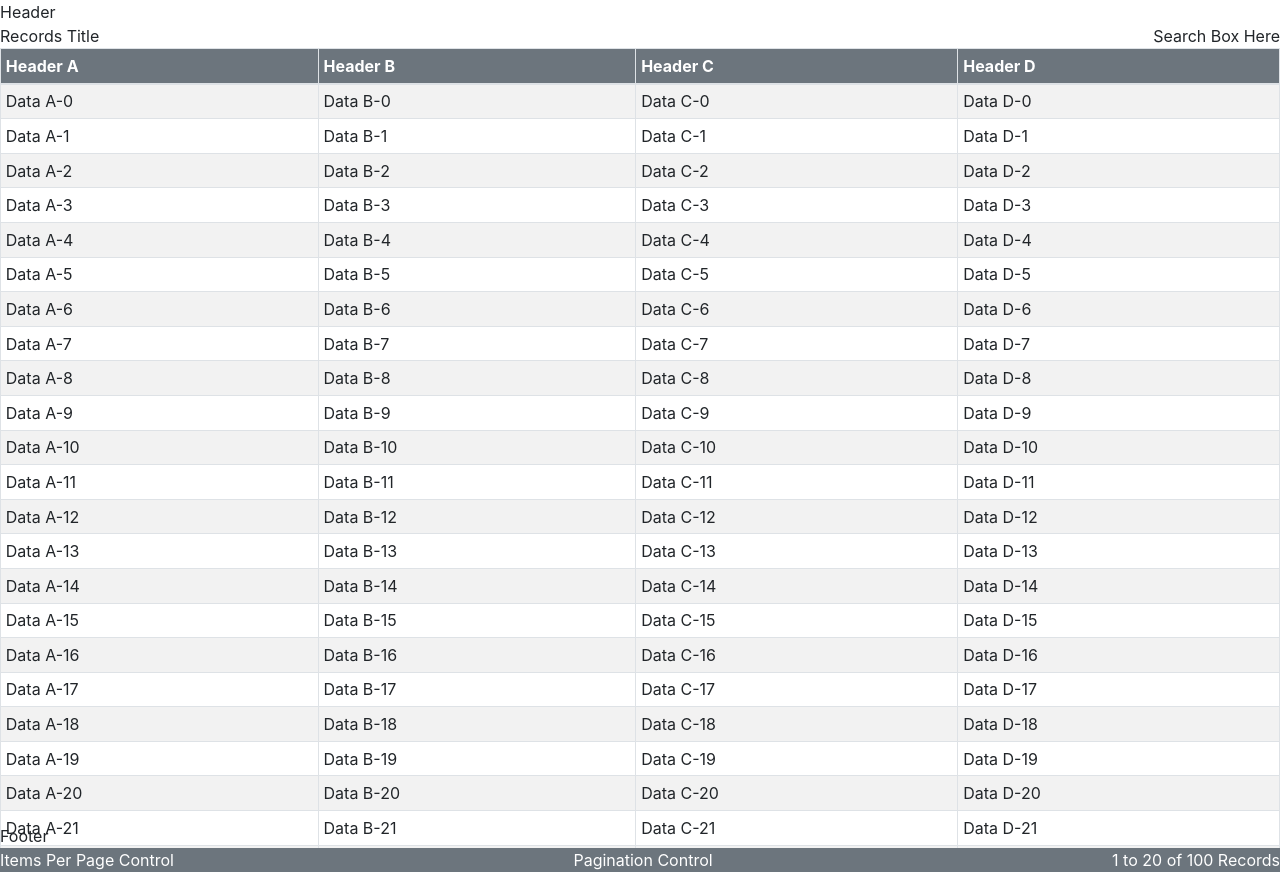
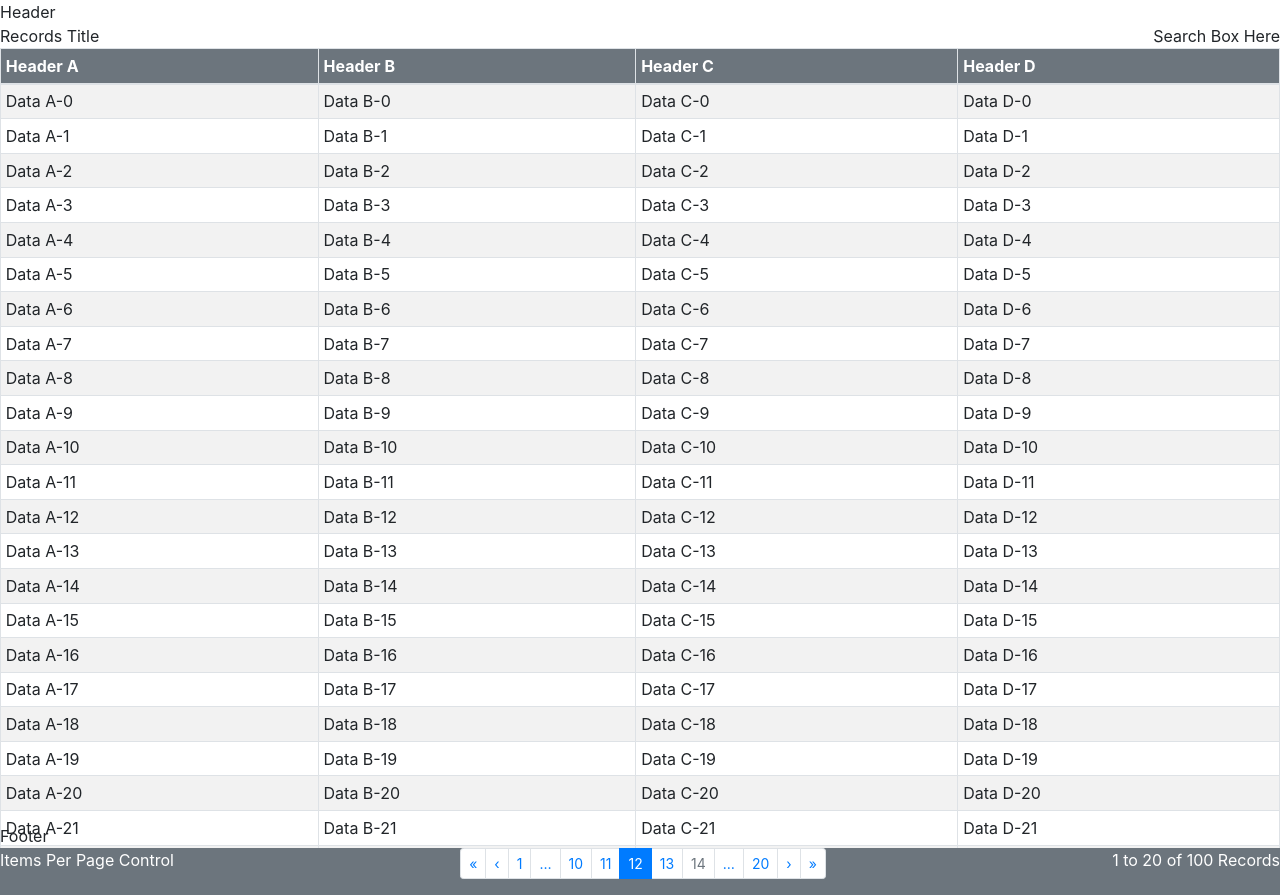
Before and after one commit to stevenriggs/react-flexbox-layout, a React (Create React App) app: page / in a window 1280 px wide. Before the commit the page ends 872 px from the top, so only its background shows below. Built offline with nearby package versions, Linux system fonts and the light colour scheme.

Commit message:
add sample pagination control

```diff
--- a/src/components/records/RecordsFooter.js
+++ b/src/components/records/RecordsFooter.js
@@ -1,4 +1,5 @@
 import React from 'react';
+import RecordsPagination from './RecordsPagination';
 
 function RecordsFooter() {
   return (
@@ -7,7 +8,7 @@ function RecordsFooter() {
             Items Per Page Control
         </div>
         <div>
-            Pagination Control
+            <RecordsPagination />
         </div>
         <div>
             1 to 20 of 100 Records
--- /dev/null
+++ b/src/components/records/RecordsPagination.js
@@ -0,0 +1,28 @@
+import React from 'react';
+import Pagination from 'react-bootstrap/Pagination';
+
+function RecordsPagination() {
+  return (
+    <div>
+        <Pagination size="sm">
+            <Pagination.First />
+            <Pagination.Prev />
+            <Pagination.Item>{1}</Pagination.Item>
+            <Pagination.Ellipsis />
+
+            <Pagination.Item>{10}</Pagination.Item>
+            <Pagination.Item>{11}</Pagination.Item>
+            <Pagination.Item active>{12}</Pagination.Item>
+            <Pagination.Item>{13}</Pagination.Item>
+            <Pagination.Item disabled>{14}</Pagination.Item>
+
+            <Pagination.Ellipsis />
+            <Pagination.Item>{20}</Pagination.Item>
+            <Pagination.Next />
+            <Pagination.Last />
+        </Pagination>
+    </div>
+  );
+}
+
+export default RecordsPagination;
```
